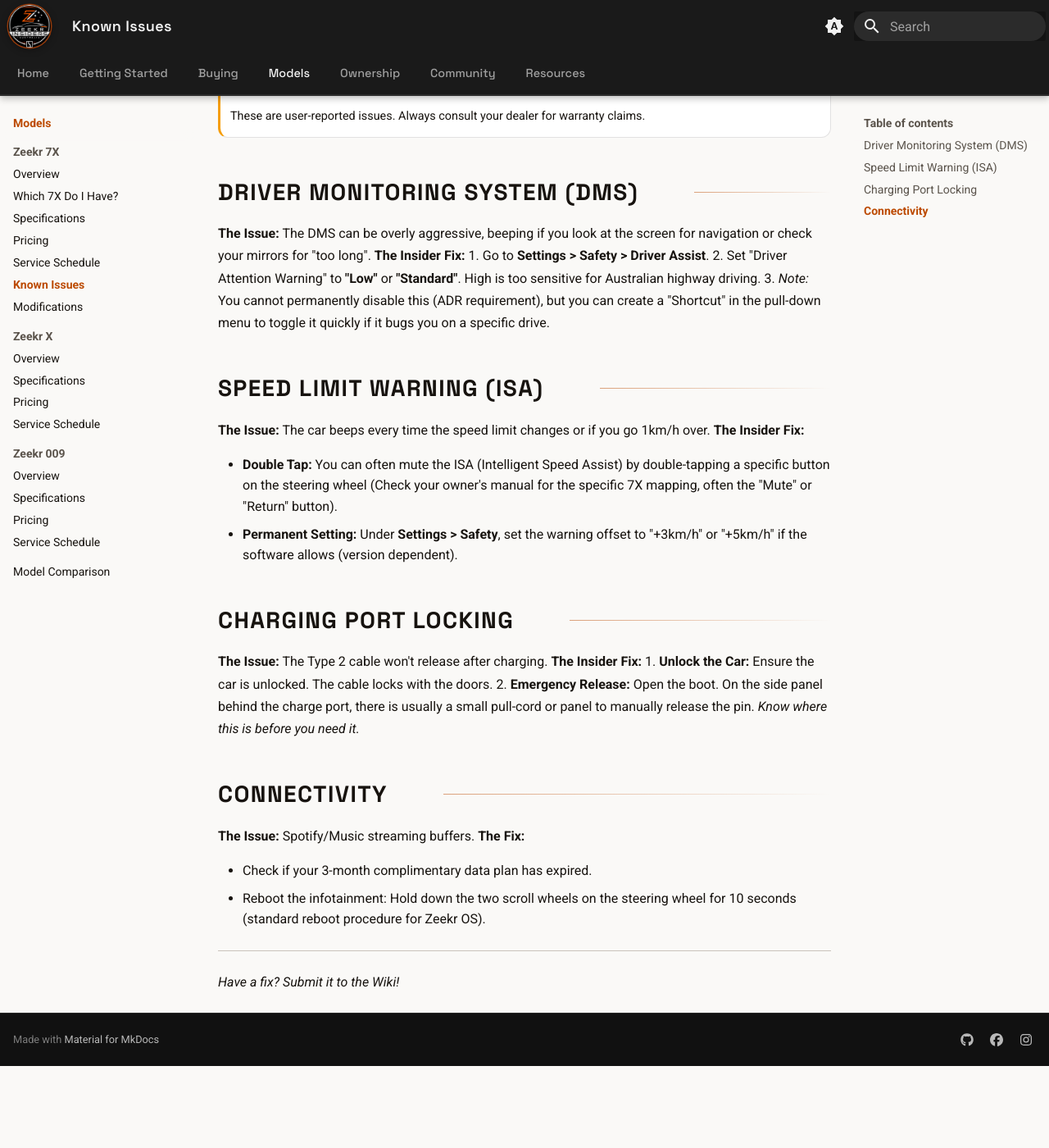
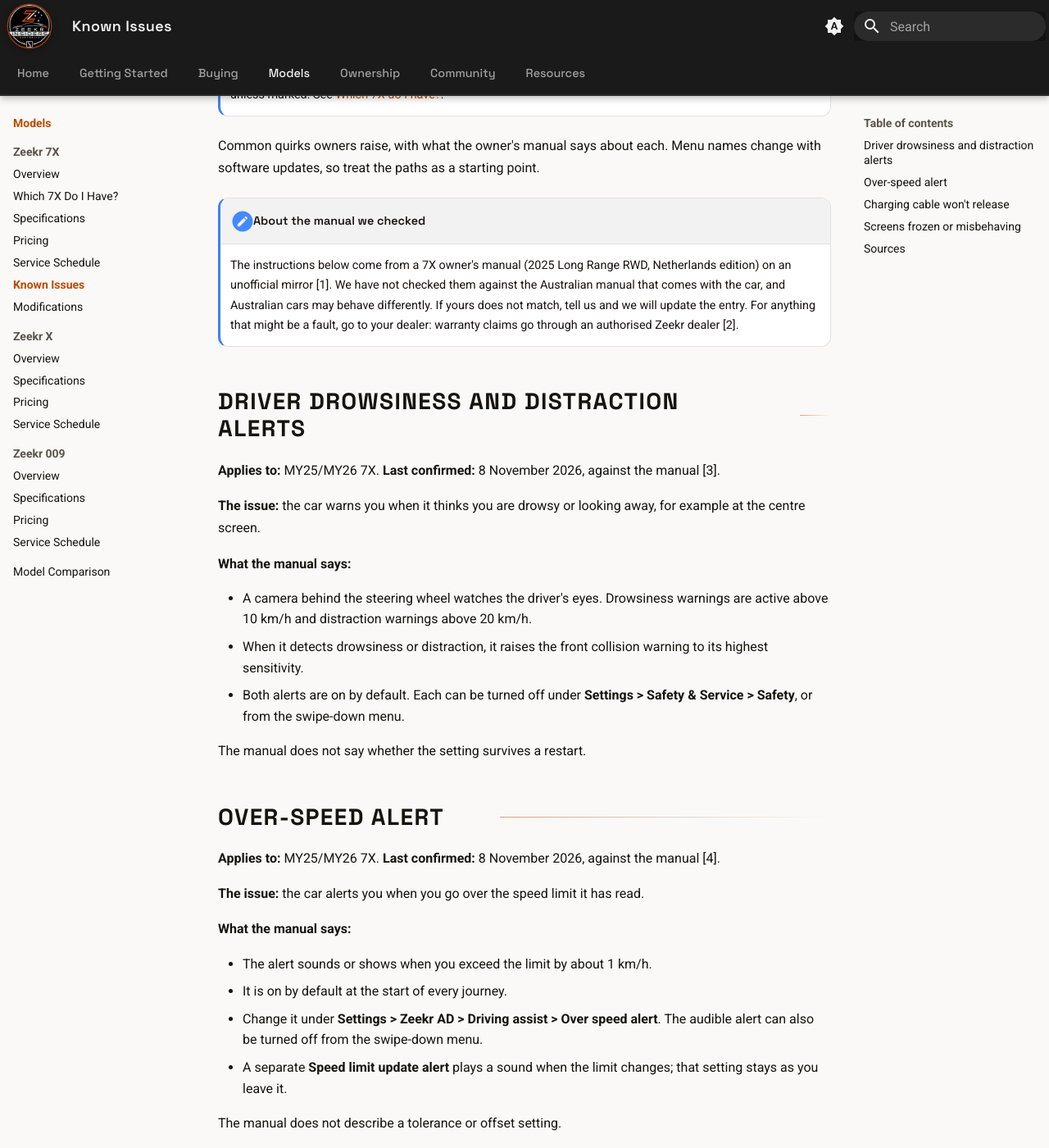
Before and after one commit to zeekr-insiders/wiki, an MkDocs documentation site: the page built from content/models/7x/knowledge-base/7x-issues.md, in a window 1280 px wide and 1400 px high, scrolled down 318 px. Shown: the whole window at 82% size. Built offline with MkDocs 1.6.1 and Material for MkDocs 9.7.7, drawn with Linux system fonts in a browser that asks for light colours; before the commit the page ends 1618 px from its top, so only the background shows below that; some of the changed text lies outside the part shown.

Commit message:
check the 7X known issues against the manual and pull the dashcam fuse advice

```diff
--- a/content/models/7x/knowledge-base/7x-issues.md
+++ b/content/models/7x/knowledge-base/7x-issues.md
@@ -1,40 +1,69 @@
-# Zeekr 7X - Known Issues & "Insider" Fixes
+---
+last_checked: 2026-11-08
+---
 
-This page tracks common quirks, software bugs, and configuration tips for the Australian Zeekr 7X.
+# Zeekr 7X known issues and fixes
 
-!!! warning "Community Contributed"
-    These are user-reported issues. Always consult your dealer for warranty claims.
+*Last checked: 8 November 2026.*
 
-## Driver Monitoring System (DMS)
+!!! info "2027 7X (MY27)"
+    The updated 2027 7X (MY27) delivers from December 2026. Figures on this page are for the MY25/MY26 car unless marked. See [Which 7X do I have?](../which-7x.md).
 
-**The Issue:** The DMS can be overly aggressive, beeping if you look at the screen for navigation or check your mirrors for "too long".
-**The Insider Fix:**
-1.  Go to **Settings > Safety > Driver Assist**.
-2.  Set "Driver Attention Warning" to **"Low"** or **"Standard"**. High is too sensitive for Australian highway driving.
-3.  *Note:* You cannot permanently disable this (ADR requirement), but you can create a "Shortcut" in the pull-down menu to toggle it quickly if it bugs you on a specific drive.
+Common quirks owners raise, with what the owner's manual says about each. Menu names change with software updates, so treat the paths as a starting point.
 
-## Speed Limit Warning (ISA)
+!!! note "About the manual we checked"
+    The instructions below come from a 7X owner's manual (2025 Long Range RWD, Netherlands edition) on an unofficial mirror [1]. We have not checked them against the Australian manual that comes with the car, and Australian cars may behave differently. If yours does not match, tell us and we will update the entry. For anything that might be a fault, go to your dealer: warranty claims go through an authorised Zeekr dealer [2].
 
-**The Issue:** The car beeps every time the speed limit changes or if you go 1km/h over.
-**The Insider Fix:**
+## Driver drowsiness and distraction alerts
 
-- **Double Tap:** You can often mute the ISA (Intelligent Speed Assist) by double-tapping a specific button on the steering wheel (Check your owner's manual for the specific 7X mapping, often the "Mute" or "Return" button).
-- **Permanent Setting:** Under **Settings > Safety**, set the warning offset to "+3km/h" or "+5km/h" if the software allows (version dependent).
+**Applies to:** MY25/MY26 7X. **Last confirmed:** 8 November 2026, against the manual [3].
 
-## Charging Port Locking
+**The issue:** the car warns you when it thinks you are drowsy or looking away, for example at the centre screen.
 
-**The Issue:** The Type 2 cable won't release after charging.
-**The Insider Fix:**
-1.  **Unlock the Car:** Ensure the car is unlocked. The cable locks with the doors.
-2.  **Emergency Release:** Open the boot. On the side panel behind the charge port, there is usually a small pull-cord or panel to manually release the pin. *Know where this is before you need it.*
+**What the manual says:**
 
-## Connectivity
+- A camera behind the steering wheel watches the driver's eyes. Drowsiness warnings are active above 10 km/h and distraction warnings above 20 km/h.
+- When it detects drowsiness or distraction, it raises the front collision warning to its highest sensitivity.
+- Both alerts are on by default. Each can be turned off under **Settings > Safety & Service > Safety**, or from the swipe-down menu.
 
-**The Issue:** Spotify/Music streaming buffers.
-**The Fix:**
+The manual does not say whether the setting survives a restart.
 
-- Check if your 3-month complimentary data plan has expired.
-- Reboot the infotainment: Hold down the two scroll wheels on the steering wheel for 10 seconds (standard reboot procedure for Zeekr OS).
+## Over-speed alert
 
----
-*Have a fix? Submit it to the Wiki!*
+**Applies to:** MY25/MY26 7X. **Last confirmed:** 8 November 2026, against the manual [4].
+
+**The issue:** the car alerts you when you go over the speed limit it has read.
+
+**What the manual says:**
+
+- The alert sounds or shows when you exceed the limit by about 1 km/h.
+- It is on by default at the start of every journey.
+- Change it under **Settings > Zeekr AD > Driving assist > Over speed alert**. The audible alert can also be turned off from the swipe-down menu.
+- A separate **Speed limit update alert** plays a sound when the limit changes; that setting stays as you leave it.
+
+The manual does not describe a tolerance or offset setting.
+
+## Charging cable won't release
+
+**Applies to:** MY25/MY26 7X. **Last confirmed:** 8 November 2026, against the manual [5].
+
+**The issue:** the charging cable stays locked in the charge port after charging.
+
+**What the manual says:** if the cable is stuck, release it manually; the manual has a separate section on how. Read that section in your own manual before you need it.
+
+## Screens frozen or misbehaving
+
+**Applies to:** MY25/MY26 7X. **Last confirmed:** 8 November 2026, against the manual [6].
+
+**The issue:** the centre display or driver display hangs, or apps such as music streaming stop responding.
+
+**What the manual says:** to restart both displays, press and hold the thumbstick on the left of the steering wheel and the scroll wheel on the right of the steering wheel together for ten seconds.
+
+## Sources
+
+1. Zeekr 7X Manual (unofficial mirror of the 2025 Long Range RWD, Netherlands edition), <https://zeekr-manual.pages.dev/>, accessed 8 November 2026.
+2. Zeekr Intelligent Technology Australia, "Australian Warranty Policy", <https://www.datocms-assets.com/130529/1770683613-australian-warranty-policy.pdf>, accessed 8 November 2026.
+3. Zeekr 7X Manual (mirror), "Driver drowsiness and distraction alert", <https://zeekr-manual.pages.dev/sections/driver-assistance/T10214913/>, accessed 8 November 2026.
+4. Zeekr 7X Manual (mirror), "Traffic sign information", <https://zeekr-manual.pages.dev/sections/driver-assistance/T10214910/>, accessed 8 November 2026.
+5. Zeekr 7X Manual (mirror), "Stuck charging cable", <https://zeekr-manual.pages.dev/sections/hazardous-situations/T10211214/>, accessed 8 November 2026.
+6. Zeekr 7X Manual (mirror), "Reboot the center display and driver display", <https://zeekr-manual.pages.dev/sections/center-display/T10213514/>, accessed 8 November 2026.
```
Also changed, not shown: content/models/7x/knowledge-base/7x-mods.md (+32 -33 lines).
